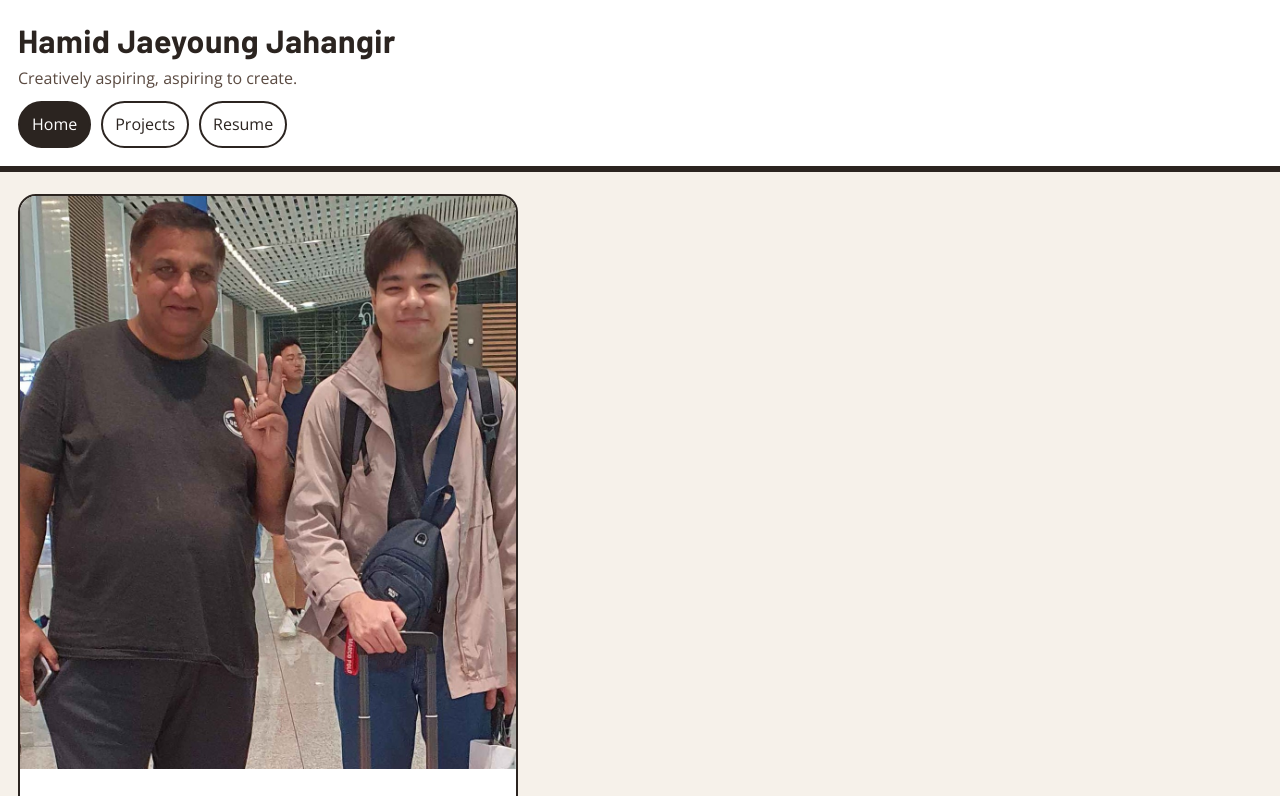
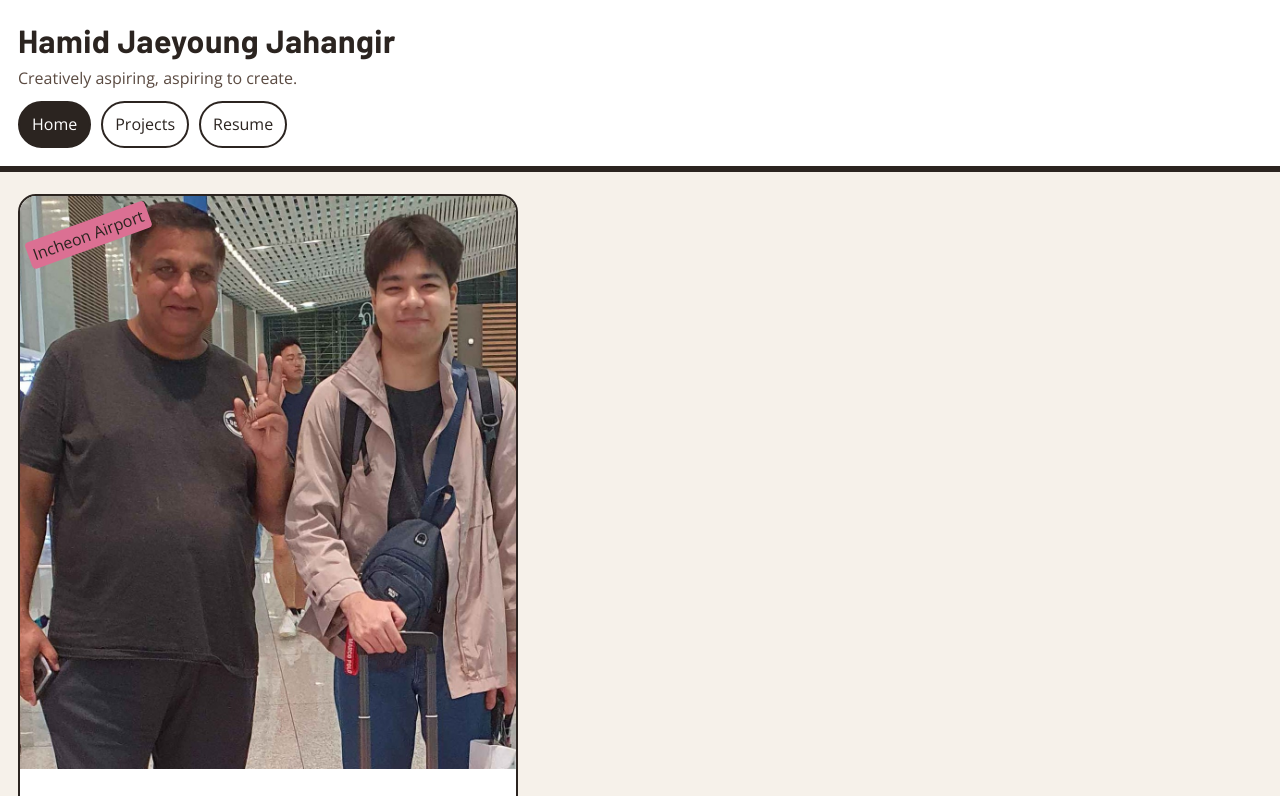
Before and after one commit to hamidjae/is120-project1-hamidjaeyoung-jahangir, a React (Vite) app: page / in a window 1280 px wide. Shown: the top 796 px of the page. Built offline with nearby package versions, Linux system fonts and the light colour scheme; a web font is replaced by a local one.

Commit message:
Filled out README

```diff
--- a/src/app.css
+++ b/src/app.css
@@ -133,6 +133,17 @@ nav a.active {
   height: auto;
 }
 
+.banner-sticker{
+    position: absolute;
+    padding: 3px 5px;
+    background-color:palevioletred;
+    transform: rotate(-20deg);
+    /* Looked at W3 Schools for the transform property */
+    border-radius: 4px;
+    top: 25px;
+    left:5px;
+}
+
 .banner-text {
   padding: 18px;
 }
--- a/src/home/home.jsx
+++ b/src/home/home.jsx
@@ -6,6 +6,7 @@ export function Home() {
     <section class="banner">
       <img class="banner-img" src="/meanddad.jpg" alt="Picture of me and my father" />
       <div class="banner-text">
+        <span class="banner-sticker">Incheon Airport</span>
         <h2>That's me!</h2>
         <p>That's a picture of me and my father, right before I left for America. I am a Pakistani-Korean international student currently studying at Brigham Young University.</p>
         <p>It's great to meet you!</p>
```
Also changed, not shown: 1 other file (tests, documents, lock files or other folders).
